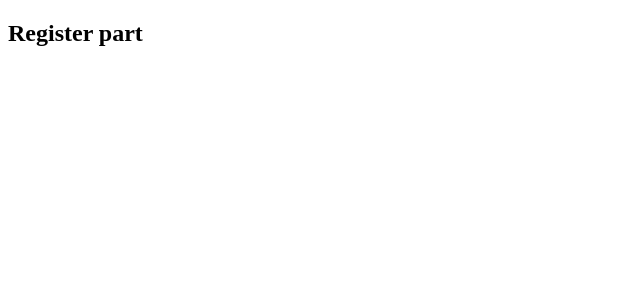
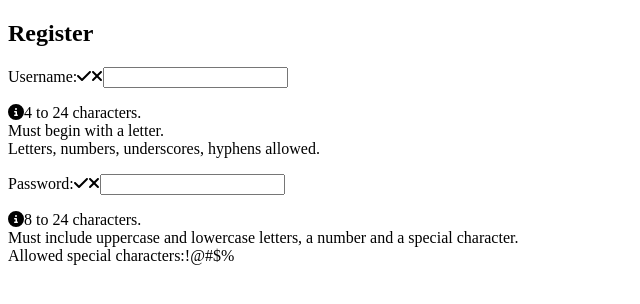
Before and after one commit to petekgithub/fetch-data-mongdb-trytry, a React (Create React App) app: page / in a window 1280 px wide. Shown: the top 304 px of the page, without its empty margins (0-640 px from the left). Built offline with nearby package versions, Linux system fonts and the light colour scheme.

Commit message:
register-part-update2

```diff
--- a/package.json
+++ b/package.json
@@ -34,7 +34,9 @@
     "@typescript-eslint/parser": "^5.40.1",
     "eslint": "^8.25.0",
     "eslint-plugin-react": "^7.31.10",
+    "node-sass": "^7.0.3",
     "sass": "^1.55.0",
+    "sass-loader": "^13.1.0",
     "typescript": "^4.8.4"
   },
   "scripts": {
--- a/src/Auth/pages/Register/index.tsx
+++ b/src/Auth/pages/Register/index.tsx
@@ -3,12 +3,120 @@ import { useRef, useState, useEffect } from "react";
 import { faCheck, faTimes, faInfoCircle } from "@fortawesome/free-solid-svg-icons";
 import { FontAwesomeIcon } from "@fortawesome/react-fontawesome";
 
+
+const USER_REGEX = /^[A-z][A-z0-9-_]{3,23}$/;
+const PWD_REGEX = /^(?=.*[a-z])(?=.*[A-Z])(?=.*[0-9])(?=.*[!@#$%]).{8,24}$/;
+const REGISTER_URL = '/register';
+
+
 const Register: React.FC = () => {
+
+  /* for user input */
+   const userRef = useRef();
+  /* for error reference */
+   const errRef = useRef();
+
+  /* user state and this will be tied to the user input */
+  const [user, setUser] = useState('');
+  /* this is boolean which means this is valid name or not. */
+  const [validName, setValidName] = useState(false);
+  /* we have focus on input field or not */
+  const [userFocus, setUserFocus] = useState(false);
+
+  /* states for the pass field*/
+  const [pwd, setPwd] = useState('');
+  const [validPwd, setValidPwd] = useState(false);
+  const [pwdFocus, setPwdFocus] = useState(false);
+
+  /* states for the pass match field*/
+  const [matchPwd, setMatchPwd] = useState('');
+  const [validMatch, setValidMatch] = useState(false);
+  const [matchFocus, setmatchFocus] = useState(false);
+
+  /*state for possible error msg*/
+    const [errMsg, setErrMsg] = useState('');
+    const [success, setSuccess] = useState(false);
+
+    // focus components loads and username input
+  // useEffect(() => {
+  //   userRef.current.focus();
+  // }, []);
+
   return (
     <section>
-      <h1>
-        Register part
-      </h1>
+      <p
+        //ref={errRef}
+        className={errMsg ? "errmsg" : "offscreen"}
+        aria-live="assertive"
+      >
+      {errMsg}</p>
+      <h1>Register</h1>
+      <form>
+        <label htmlFor="username">
+          Username:
+          <span className={validName ? "valid" : "hide"}>
+            <FontAwesomeIcon icon={faCheck} />
+          </span>
+          <span className={validName || !user ? "hide" : "invalid"}>
+            <FontAwesomeIcon icon={faTimes} />
+          </span>
+        </label>
+        <input
+          type="text"
+          id="username"
+          // ref={userRef}
+          autoComplete = "off"
+          onChange={(e)=> setUser(e.target.value)}
+          required
+          aria-invalid={validName ? "false" : "true"}
+          aria-describedby="uidnote"
+          onFocus={() => setUserFocus(true)}
+          onBlur={() => setUserFocus(false)}
+        />
+        <p
+          id="uidnote"
+          className={userFocus && user && !validName ? "instructions" : "offscreen"}
+        >
+        <FontAwesomeIcon icon={faInfoCircle } />
+          4 to 24 characters. <br />
+          Must begin with a letter. <br />
+          Letters, numbers, underscores, hyphens allowed.
+        </p>
+
+        <label htmlFor="username">
+          Password:
+          <span className={validPwd ? "valid" : "hide"}>
+            <FontAwesomeIcon icon={faCheck} />
+          </span>
+          <span className={validPwd || !pwd ? "hide" : "invalid"}>
+            <FontAwesomeIcon icon={faTimes} />
+          </span>
+        </label>
+        <input
+          type="password"
+          id="password"
+          onChange={(e)=> setPwd(e.target.value)}
+          required
+          aria-invalid={validPwd ? "false" : "true"}
+          aria-describedby="pwdnote"
+          onFocus={() => setPwdFocus(true)}
+          onBlur={() => setPwdFocus(false)}
+        />
+        <p
+          id="pwdnote"
+          className={pwdFocus && user && !validPwd ? "instructions" : "offscreen"}
+        >
+        <FontAwesomeIcon icon={faInfoCircle } />
+          8 to 24 characters. <br />
+          Must include uppercase and lowercase letters, a number and a special character. <br />
+          Allowed special characters:
+            <span aria-label="exclamation mark">!</span>
+            <span aria-label="at symbol">@</span>
+            <span aria-label="hashtag">#</span>
+            <span aria-label="dollar sign">$</span>
+            <span aria-label="percent">%</span>
+        </p>
+      </form>
     </section>
   )
 }
```
Also changed, not shown: 1 other file (tests, documents, lock files or other folders).
